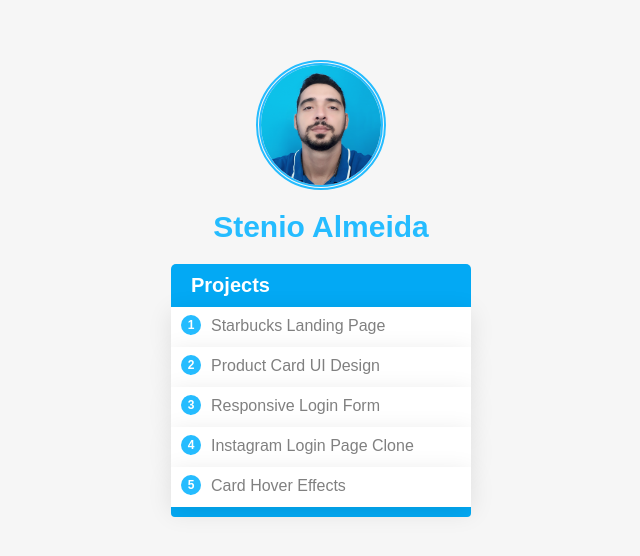
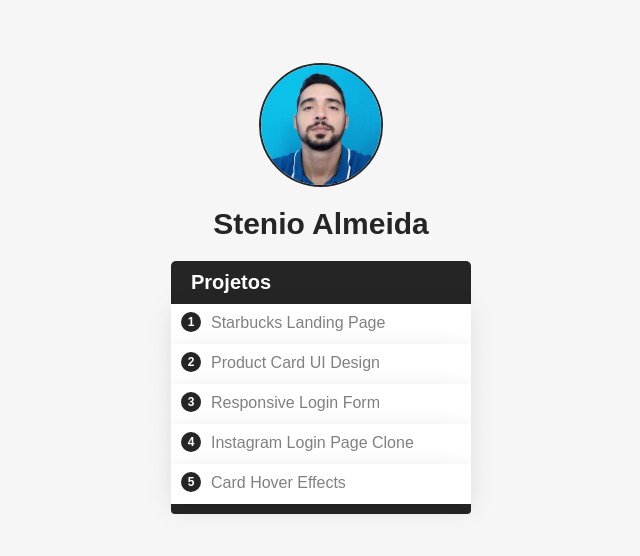
Before and after one commit to stenioas/stenioas.github.io, a plain HTML site: page index.html in a window 1280 px wide. Shown: the part 112-668 px from the top of the page, without its empty margins (319-959 px from the left). Drawn offline with Linux system fonts and the light colour scheme; a web font is replaced by a local one.

Commit message:
Update index.html

```diff
--- a/index.html
+++ b/index.html
@@ -1,11 +1,11 @@
 <!DOCTYPE html>
-<html lang="en">
+<html lang="pt-br">
 <head>
     <meta charset="UTF-8">
     <meta http-equiv="X-UA-Compatible" content="IE=edge">
     <meta name="viewport" content="width=device-width, initial-scale=1.0">
     <link rel="stylesheet" href="style.css">
-    <title>Mini Projects Start</title>
+    <title>Portfólio</title>
 </head>
 <body>
     <div class="box">
@@ -13,7 +13,7 @@
             <img src="./imgs/profile-photo.png" alt="">
         </div>
         <p class="name">Stenio Almeida</p>
-        <h2>Projects</h2>
+        <h2>Projetos</h2>
         <ul>
             <li onclick="window.open('./starbucks-landing-page/index.html', '_blank')"><span>1</span>Starbucks Landing Page</li>
             <li onclick="window.open('./product-card-ui-design/index.html', '_blank')"><span>2</span>Product Card UI Design</li>
--- a/style.css
+++ b/style.css
@@ -32,7 +32,7 @@ body
     position: relative;
     width: 100%;
     color: #fff;
-    background: #03a9f4;
+    background: #252525;
     padding: 10px 20px;
     font-size: 20px;
     font-weight: 700;
@@ -45,7 +45,7 @@ body
     position: relative;
     width: 100%;
     background: #fff;
-    border-bottom: 10px solid #03a9f4;
+    border-bottom: 10px solid #252525;
     border-bottom-left-radius: 4px;
     border-bottom-right-radius: 4px;
 }
@@ -70,7 +70,7 @@ body
 {
    transform: scale(1.1);
    z-index: 100;
-   background: #25bcff;
+   background: #252525;
    box-shadow: 0 5px 25px rgba(0,0,0,.2);
    color: #fff;
    border-radius: 3px;
@@ -84,7 +84,7 @@ body
     height: 20px;
     text-align: center;
     line-height: 20px;
-    background: #25bcff;
+    background: #252525;
     color: #fff;
     display: inline-block;
     border-radius: 50%;
@@ -97,7 +97,7 @@ body
 .box ul li:hover span
 {
     background: #fff;
-    color: #25bcff;
+    color: #252525;
 }
 
 .box .imgBox
@@ -108,7 +108,7 @@ body
     border-radius: 50%;
     overflow: hidden;
     margin-bottom: 20px;
-    border: 5px double #25bcff;
+    border: 2px solid #252525;
 }
 
 .box .imgBox img
@@ -120,6 +120,6 @@ body
 {
     font-size: 30px;
     font-weight: 700;
-    color: #25bcff;
+    color: #252525;
     margin-bottom: 20px;
 }
```
